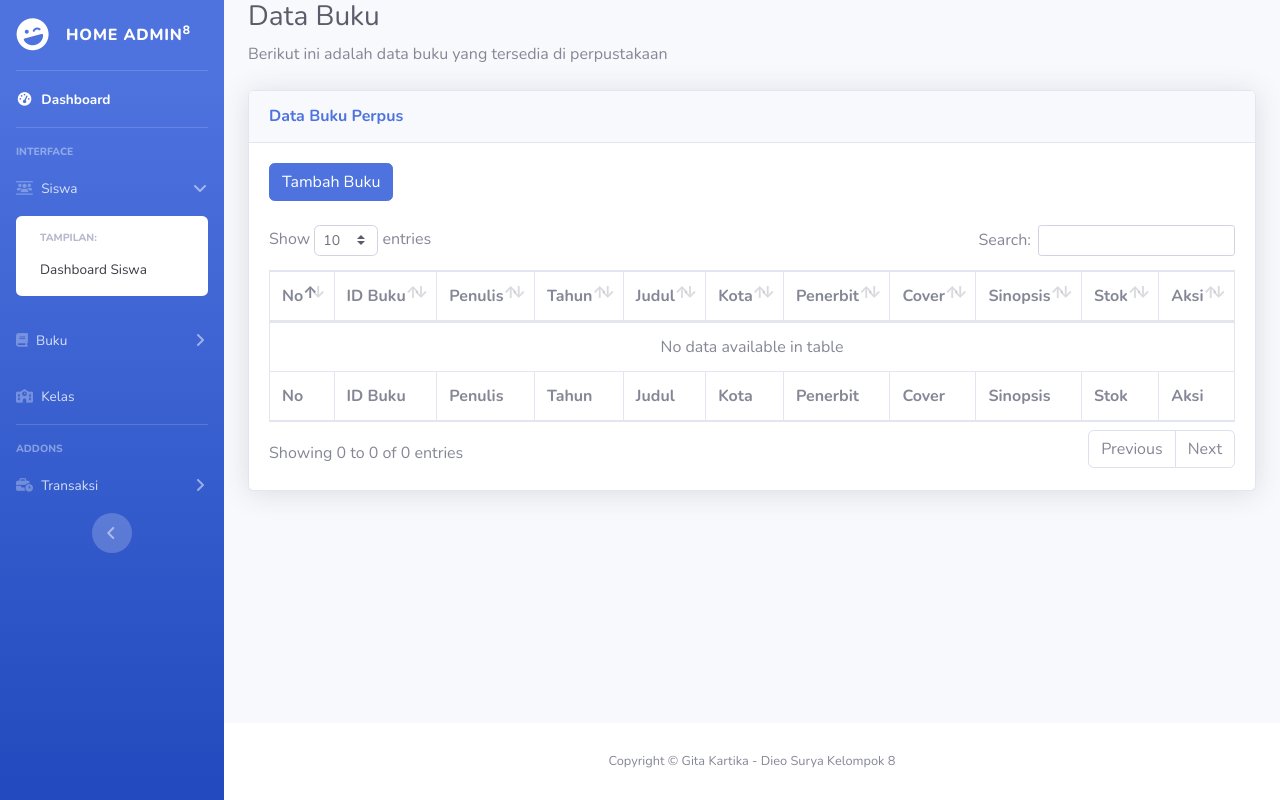
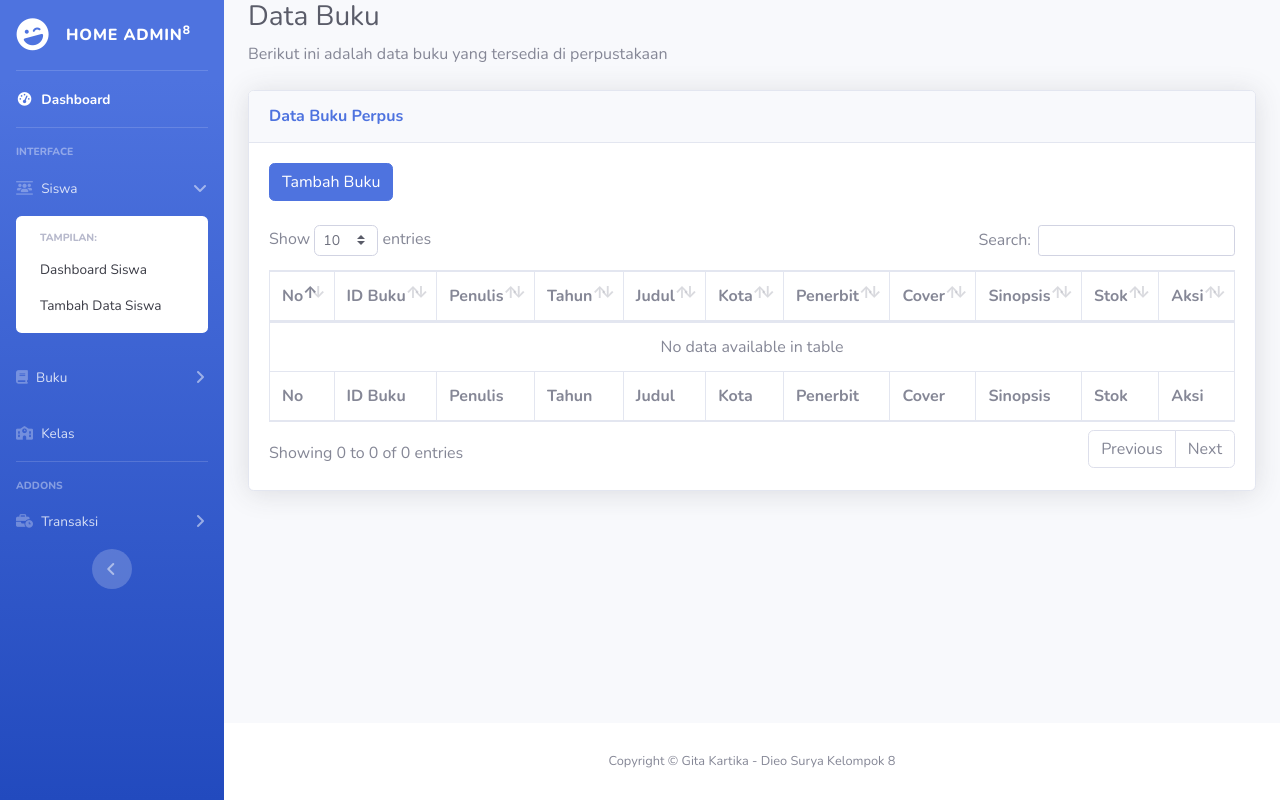
Before and after one commit to dieosurya867/Kelompok8PKK, a PHP site: page /admin/databuku.php in a window 1280 px wide, after a click on "Siswa". Run offline with PHP 8.4, Linux system fonts and the light colour scheme; data that the repository does not hold is empty; some libraries are stand-ins or nearby versions.

Commit message:
update sidebar siswa

```diff
--- a/admin/databuku.php
+++ b/admin/databuku.php
@@ -77,6 +77,7 @@ include '../function/function.php';
                     <div class="bg-white py-2 collapse-inner rounded">
                         <h6 class="collapse-header">Tampilan:</h6>
                         <a class="collapse-item" href="buttons.html">Dashboard Siswa</a>
+                        <a class="collapse-item" href="buttons.html">Tambah Data Siswa</a>
                     </div>
                 </div>
             </li>
```
